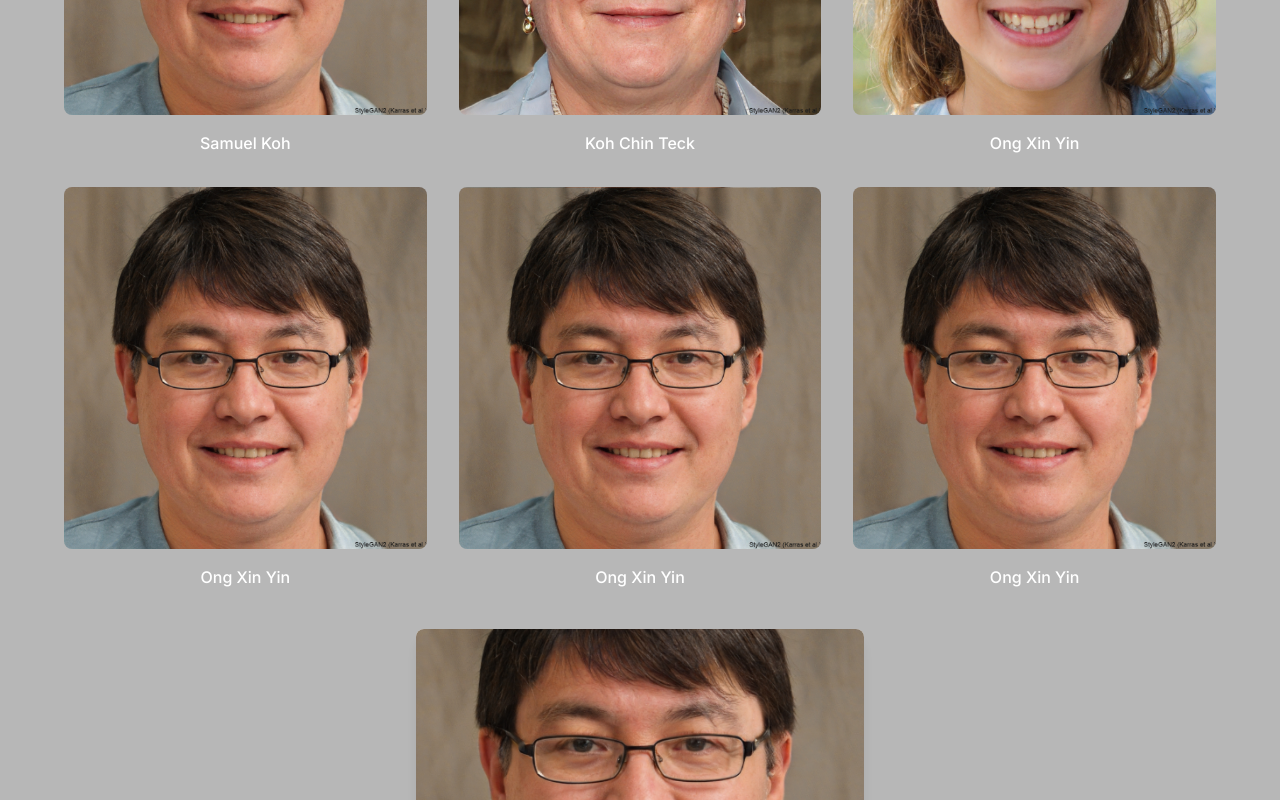
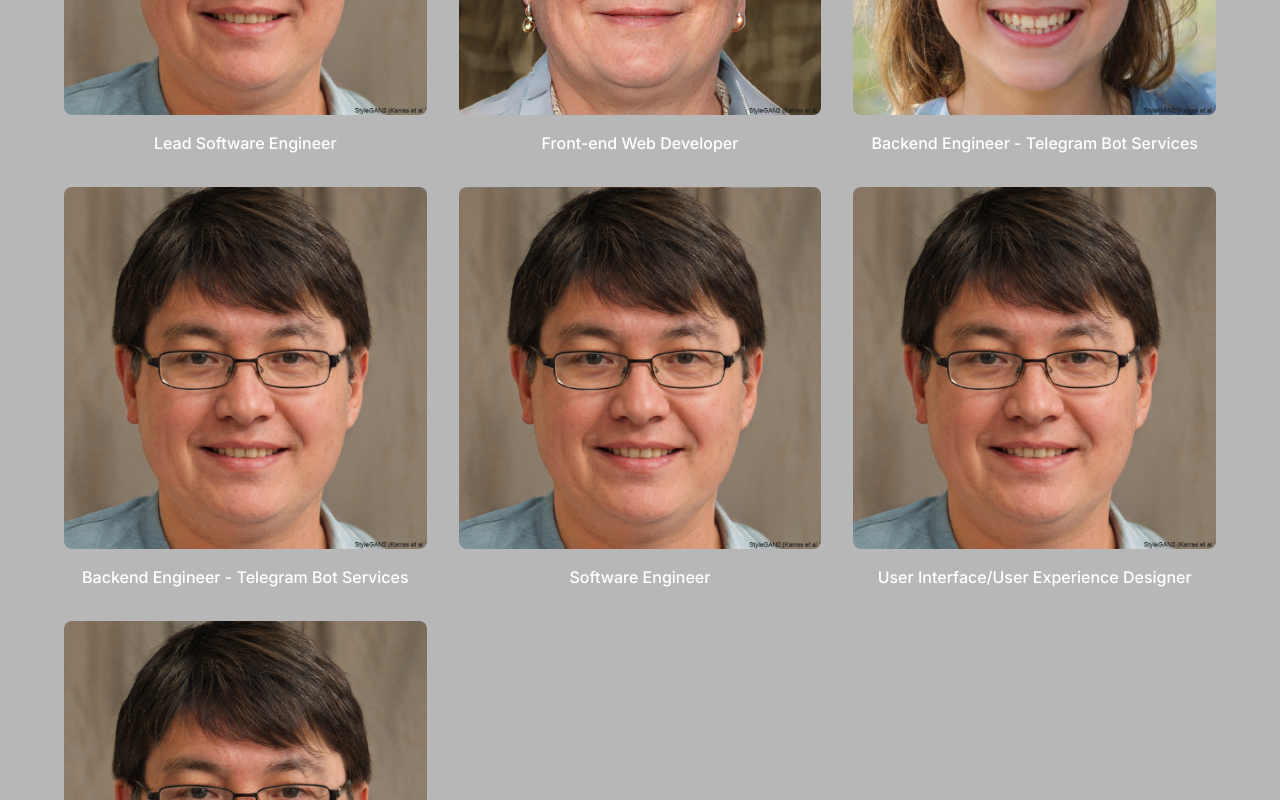
Before and after one commit to SamuelkohP04/React-Shop, a Next.js app: page /about in a window 1280 px wide. Shown: the part 1520-2320 px from the top of the page. Built offline with nearby package versions, Linux system fonts and the light colour scheme.

Commit message:
refactor: all developers to be in the same list and instantiated

```diff
--- a/src/app/about/page.tsx
+++ b/src/app/about/page.tsx
@@ -2,38 +2,18 @@ import React from "react";
 import Navbar from "../(site)/Navbar";
 import { Card } from "@/components/ui/card";
 import DeveloperCard from "@/components/DeveloperCard";
+import { Developer } from "../classes/Developer";
 
 export default function AboutPage() {
   const developers = [
-    {
-      title: "Samuel Koh",
-      image: "/LandingPage/FakePerson1.jpeg",
-    },
-    {
-      title: "Koh Chin Teck",
-      image: "/LandingPage/FakePerson2.jpeg",
-    },
-    {
-      title: "Ong Xin Yin",
-      image: "/LandingPage/FakePerson3.jpeg",
-    },
-    {
-      title: "Ong Xin Yin",
-      image: "/LandingPage/FakePerson1.jpeg",
-    },
-
-    {
-      title: "Ong Xin Yin",
-      image: "/LandingPage/FakePerson1.jpeg",
-    },
-
-    {
-      title: "Ong Xin Yin",
-      image: "/LandingPage/FakePerson1.jpeg",
-    },
+    new Developer("Samuel Koh", "Lead Software Engineer", "/LandingPage/FakePerson1.jpeg"),
+    new Developer("Koh Chin Teck", "Front-end Web Developer", "/LandingPage/FakePerson2.jpeg"),
+    new Developer("Ong Xin Yin", "Backend Engineer - Telegram Bot Services", "/LandingPage/FakePerson3.jpeg"),
+    new Developer("Xu Jia Wei", "Backend Engineer - Telegram Bot Services", "/LandingPage/FakePerson1.jpeg"),
+    new Developer("John Wong", "Software Engineer", "/LandingPage/FakePerson1.jpeg"),
+    new Developer("Cheryl Neo", "User Interface/User Experience Designer", "/LandingPage/FakePerson1.jpeg"),
+    new Developer("Ang Wei Liang", "Software Engineer", "/LandingPage/FakePerson1.jpeg"),
   ];
-
-
 
   return (
     <div className="relative bg-black/20">
```
